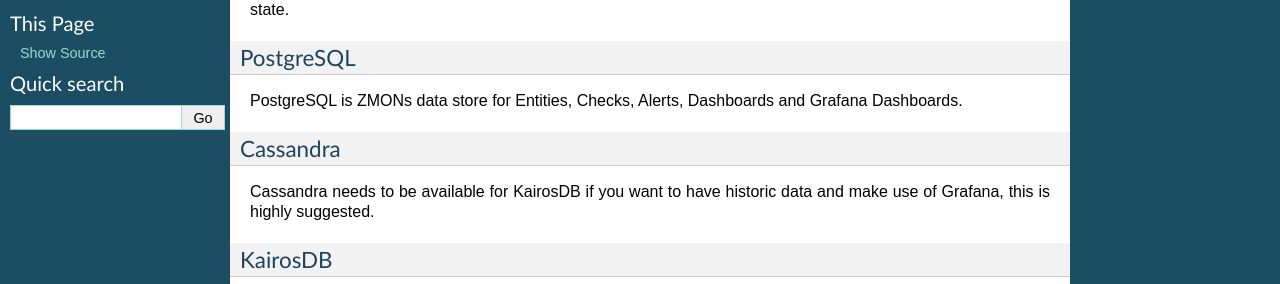
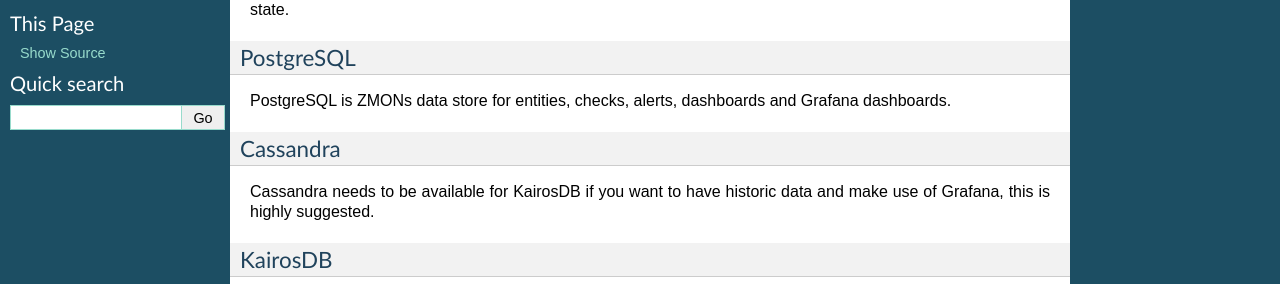
Before and after one commit to zalando-zmon/zmon-docs, a Sphinx documentation site: the page built from docs/installation.rst, in a window 1280 px wide. Shown: the part 355-639 px from the top of the page. Built offline with Sphinx 7.4.7, drawn with Linux system fonts in a browser that asks for light colours; pages that are not in the unit, such as notebooks, are missing from menus.

Commit message:
Capitalization

```diff
--- a/docs/installation.rst
+++ b/docs/installation.rst
@@ -21,7 +21,7 @@
 PostgreSQL
 ----------
 
-PostgreSQL is ZMONs data store for Entities, Checks, Alerts, Dashboards and Grafana Dashboards.
+PostgreSQL is ZMONs data store for entities, checks, alerts, dashboards and Grafana dashboards.
 
 Cassandra
 ---------
```
